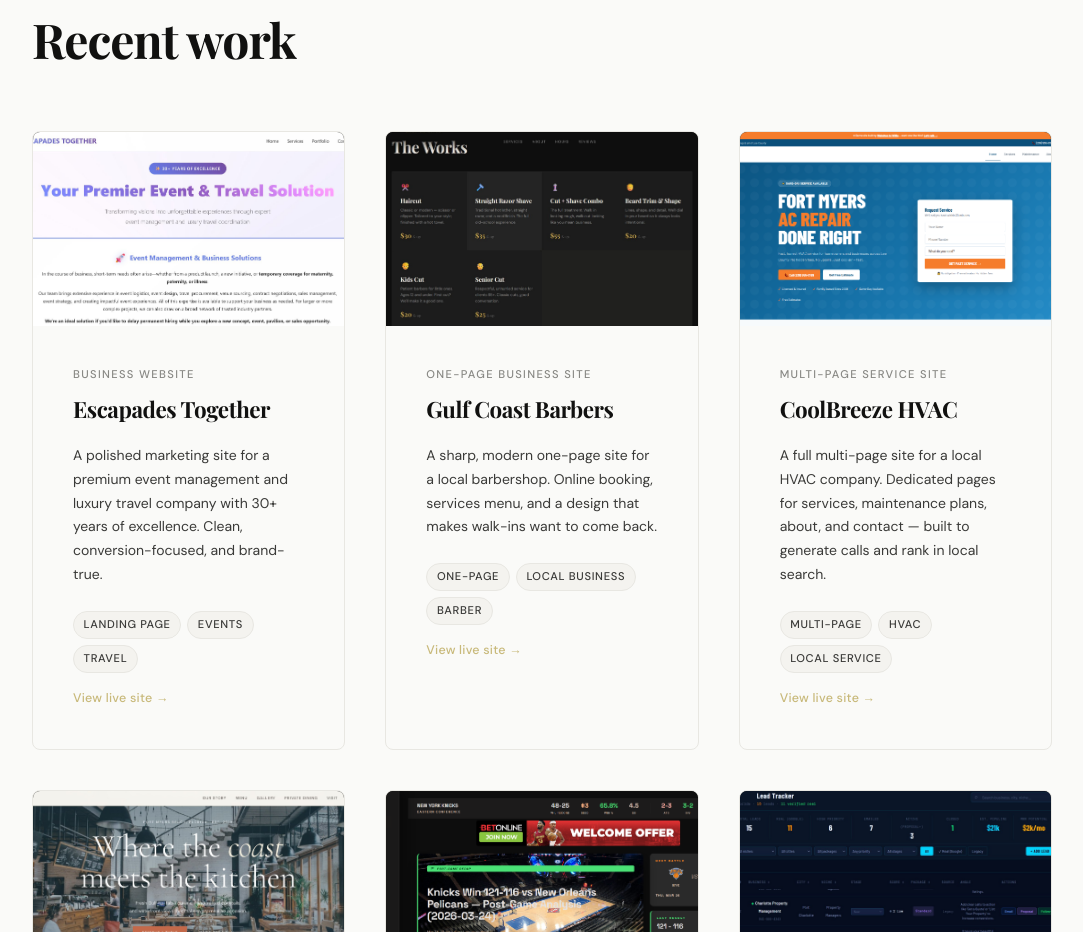
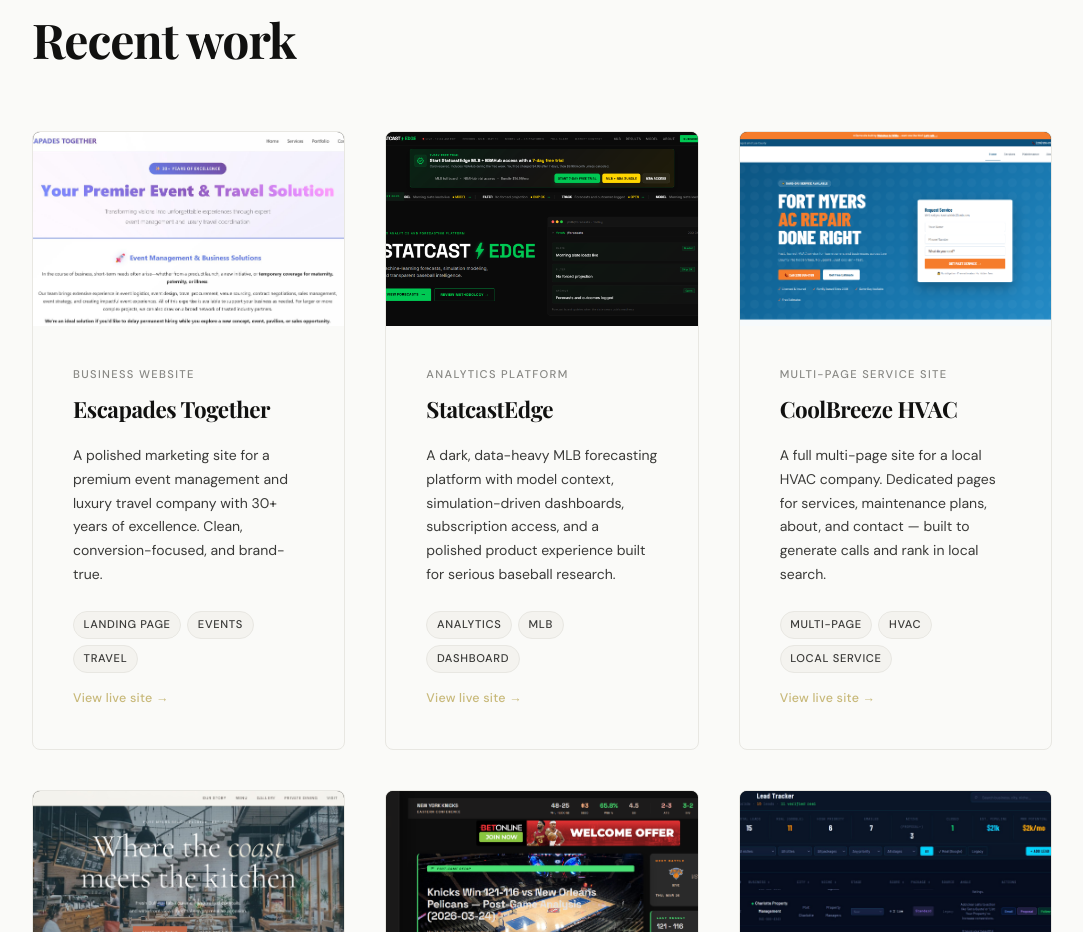
Before and after one commit to wjbirkett/websitesbywillie, a React (Vite) app: page / in a window 1280 px wide. Shown: the part 3740-4672 px from the top of the page, without its empty margins (98-1181 px from the left). Built offline with nearby package versions, Linux system fonts and the light colour scheme; a web font is replaced by a local one.

Commit message:
Replace barbershop portfolio item with StatcastEdge

```diff
--- a/src/App.jsx
+++ b/src/App.jsx
@@ -1,7 +1,7 @@
 import React, { useState, useEffect, useRef } from 'react'
 import knicksImg from './assets/knickshub.png'
 import escapadesImg from './assets/escapades.png'
-import barberImg from './assets/barber.png'
+import statcastEdgeImg from './assets/statcastedge.png'
 import saltlineImg from './assets/saltline.png'
 import coolbreezeImg from './assets/coolbreeze.png'
 import leadtrackerImg from './assets/leadtracker.png'
@@ -346,13 +346,13 @@ function Portfolio() {
       url: 'https://escapadestogether.com/',
     },
     {
-      title: 'Gulf Coast Barbers',
-      type: 'One-Page Business Site',
-      desc: 'A sharp, modern one-page site for a local barbershop. Online booking, services menu, and a design that makes walk-ins want to come back.',
-      img: barberImg,
-      tags: ['One-page', 'Local Business', 'Barber'],
+      title: 'StatcastEdge',
+      type: 'Analytics Platform',
+      desc: 'A dark, data-heavy MLB forecasting platform with model context, simulation-driven dashboards, subscription access, and a polished product experience built for serious baseball research.',
+      img: statcastEdgeImg,
+      tags: ['Analytics', 'MLB', 'Dashboard'],
       theme: 'dark',
-      url: 'https://gulf-coast-barbers.vercel.app/',
+      url: 'https://www.statcastedge.com/',
     },
     {
       title: 'CoolBreeze HVAC',
```
Also changed, not shown: src/assets/statcastedge.png (added).
